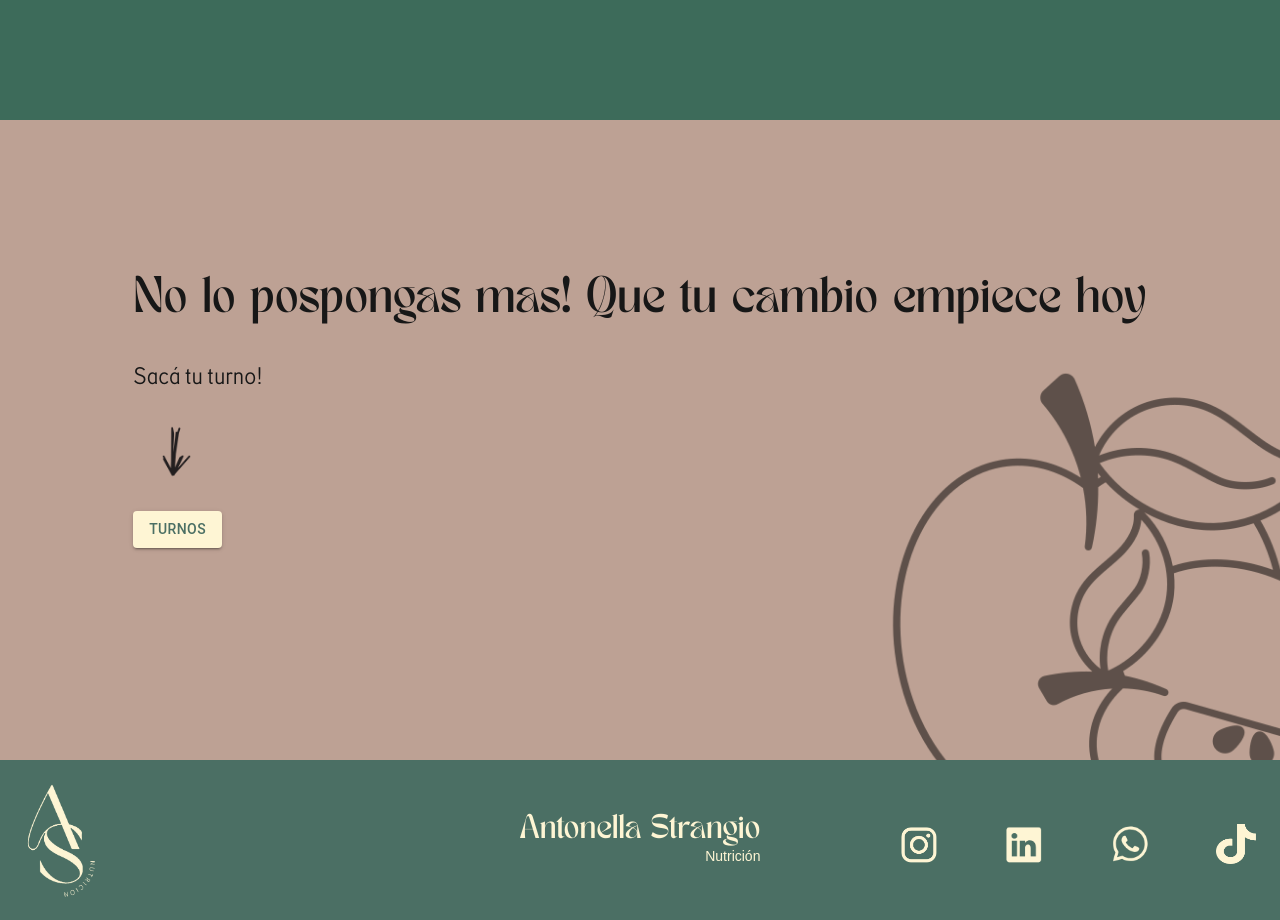
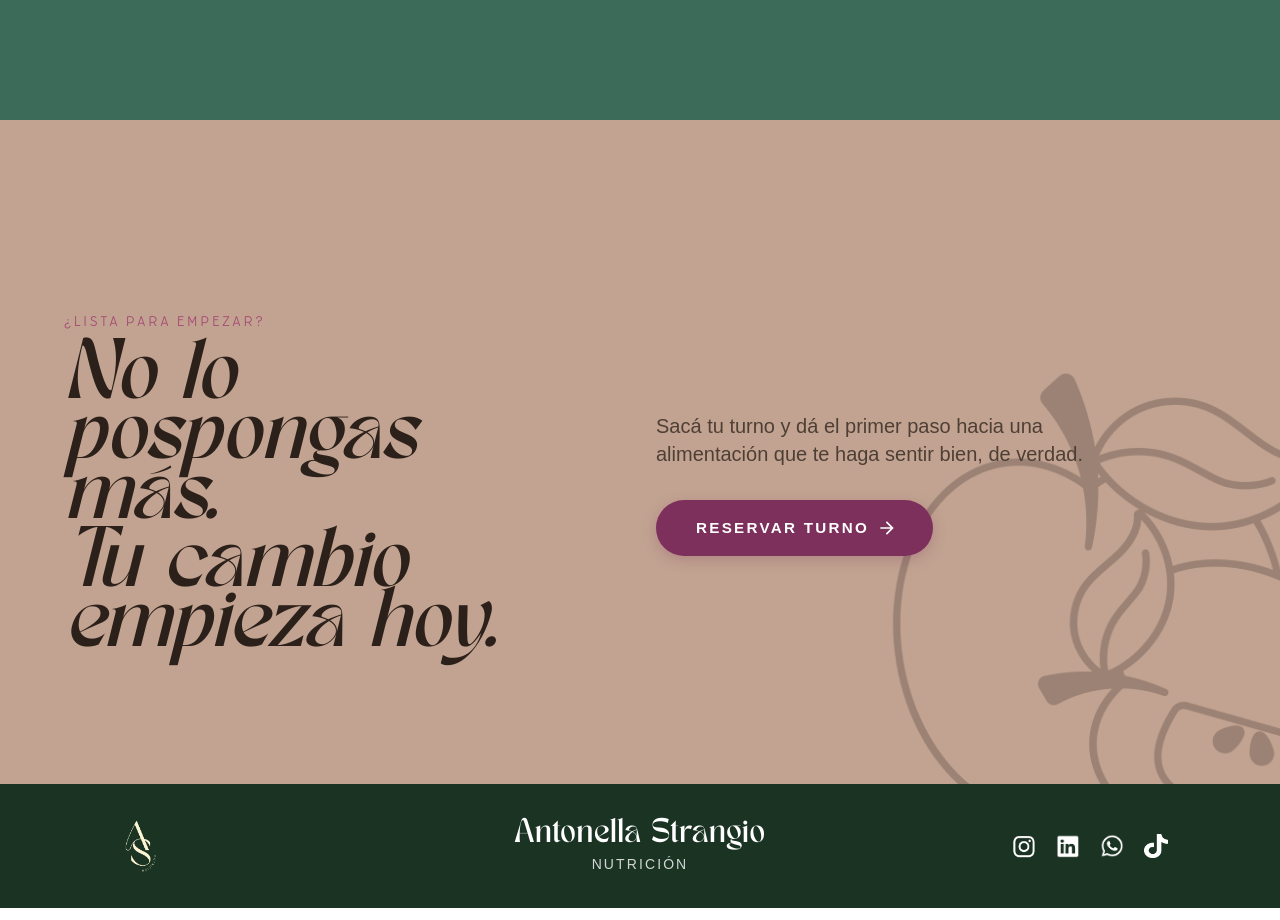
Before and after one commit to Ignacio0104/strangio-nutrition, a Next.js app: page / in a window 1280 px wide. Shown: the part 3080-4000 px from the top of the page. Built offline with nearby package versions, Linux system fonts and the light colour scheme.

Commit message:
full refactor finished

```diff
--- a/app/components/AboutSection/AboutSection.tsx
+++ b/app/components/AboutSection/AboutSection.tsx
@@ -4,7 +4,7 @@ export default function AboutSection() {
   return (
     <section
       id="acerca-de-mi"
-      className="min-h-screen bg-[#F5F0E0] flex flex-col lg:flex-row"
+      className="min-h-screen pt-10 md:pt-0 bg-[#F5F0E0] flex flex-col lg:flex-row"
     >
       {/* ── Image column ── */}
       <div className="relative flex-shrink-0 bg-[#E8E0C8] overflow-hidden self-stretch order-last lg:order-first">
@@ -18,7 +18,7 @@ export default function AboutSection() {
         />
 
         {/* Decorative pill */}
-        <div className="absolute top-4 md:top-16 left-8 bg-[#3D6B5A] text-[#F5F0E0] rounded-xl px-4 py-3">
+        <div className="absolute top-4 md:top-20 left-6 bg-[#3D6B5A] text-[#F5F0E0] rounded-xl px-4 py-3">
           <p className="font-sans text-[0.58rem] font-semibold tracking-[0.15em] uppercase opacity-70 mb-0.5">
             Especialidad
           </p>
--- a/app/components/Contact/Contact.tsx
+++ b/app/components/Contact/Contact.tsx
@@ -2,23 +2,16 @@ import React from "react";
 import Footer from "../Footer/Footer";
 import Image from "next/image";
 import { Button } from "@mui/material";
+import ArrowForwardIcon from "@mui/icons-material/ArrowForward";
 
 export default function Contact() {
   return (
     <section
-      id="contact"
-      className="relative h-screen pt-40 flex justify-center bg-beige "
+      id="contacto"
+      className="relative pt-36 min-h-[83vh] flex flex-col justify-between bg-[#C2A391] overflow-hidden"
     >
-      <div className="absolute top-[-80vh] left-[-100px] overflow-hidden">
-        <Image
-          src="/resources/Images/pear_17532689.png"
-          alt="pear logo"
-          width={400}
-          height={400}
-          priority
-        />
-      </div>
-      <div className="absolute top-[30vh] right-[-100px] opacity-50">
+      {/* Background Decorative Illustration */}
+      <div className="absolute top-[30vh] right-[-100px] opacity-20">
         <Image
           src="/resources/Images/fruit_3789759.png"
           alt="fruit logo"
@@ -35,40 +28,89 @@ export default function Contact() {
           priority
           className="hidden sm:block"
         />
+      </div>{" "}
+      {/* Main Container */}
+      <div className="relative z-10 max-w-6xl px-6 sm:px-12 lg:px-16 w-full flex items-center py-12">
+        <div className="grid grid-cols-1 md:grid-cols-12 gap-8 lg:gap-16 items-center w-full">
+          {/* Left Column: Headings */}
+          <div className="md:col-span-6 flex flex-col justify-center text-left">
+            <span className="font-coralRegular text-xs sm:text-sm tracking-[0.2em] text-[#A64B75] uppercase mb-4 block">
+              ¿Lista para empezar?
+            </span>
+            <h3 className="font-tan text-4xl sm:text-5xl lg:text-6xl text-[#2C211A] font-serif italic leading-tight">
+              No lo pospongas más.
+            </h3>
+            <h3 className="font-tan text-4xl sm:text-5xl lg:text-6xl text-[#2C211A] font-serif italic leading-tight mt-2">
+              Tu cambio empieza hoy.
+            </h3>
           </div>
 
-      <div className="px-10">
-        <h3 className="font-tan lg:text-4xl md:text-3xl sm:text-2xl text-xl">
-          No lo pospongas mas! Que tu cambio empiece hoy
-        </h3>
-        <p className="text-lg sm:text-2xl pt-10 font-coralRegular">
-          Sacá tu turno!
+          {/* Right Column: CTA & Copy */}
+          <div className="md:col-span-6 flex flex-col justify-center items-start md:pl-6 lg:pl-12">
+            <p className="text-[#4E3F35] text-base sm:text-lg lg:text-xl font-light leading-relaxed max-w-md mb-8">
+              Sacá tu turno y dá el primer paso hacia una alimentación que te
+              haga sentir bien, de verdad.
             </p>
-        <Image
-          src="/resources/Images/arrow_right_icon.png"
-          alt="arrow"
-          width={55}
-          height={55}
-          priority
-          className="rotate-90 py-8 ml-4"
-        />
+
+            <div className="flex flex-col items-start gap-4 w-full">
               <a
                 href="https://wa.me/5491161058110?text=Hola%2C+quiero+m%C3%A1s+informaci%C3%B3n"
                 target="_blank"
+                rel="noopener noreferrer"
+                className="w-full sm:w-auto"
               >
                 <Button
+                  variant="contained"
+                  endIcon={<ArrowForwardIcon className="text-sm" />}
                   sx={{
-              backgroundColor: "var(--white-cream)",
-              color: "var(--dark-green)",
+                    backgroundColor: "#7D305B", // Your elegant plum color
+                    color: "#FFFFFF",
+                    fontFamily: "var(--font-coralRegular), sans-serif",
+                    fontSize: { xs: "0.875rem", sm: "0.95rem" },
+                    fontWeight: 600,
+                    letterSpacing: "0.15em",
+                    px: { xs: 4, sm: 5 },
+                    py: 1.8,
+                    borderRadius: "50px", // Fully pill-shaped like the design
+                    textTransform: "uppercase",
+                    boxShadow: "0 4px 14px rgba(125, 48, 91, 0.25)",
+                    transition: "all 0.2s ease-in-out",
+                    width: { xs: "100%", sm: "auto" },
+                    "&:hover": {
+                      backgroundColor: "#662449",
+                      boxShadow: "0 6px 20px rgba(125, 48, 91, 0.4)",
+                      transform: "translateY(-1px)",
+                    },
                   }}
-            variant="contained"
-            className="font-coralRegular text-sm sm:text-lg"
                 >
-            TURNOS
+                  Reservar Turno
                 </Button>
               </a>
             </div>
-      <Footer />
+          </div>
+        </div>
+      </div>
+      {/* Clean Footer placement */}
     </section>
   );
 }
+{
+  /* <div className="absolute top-[30vh] right-[-100px] opacity-50">
+        <Image
+          src="/resources/Images/fruit_3789759.png"
+          alt="fruit logo"
+          width={400}
+          height={400}
+          priority
+          className="block sm:hidden"
+        />
+        <Image
+          src="/resources/Images/fruit_3789759.png"
+          alt="fruit logo"
+          width={500}
+          height={500}
+          priority
+          className="hidden sm:block"
+        />
+      </div> */
+}
--- a/app/components/Footer/Footer.tsx
+++ b/app/components/Footer/Footer.tsx
@@ -3,80 +3,97 @@ import React from "react";
 
 export default function Footer() {
   return (
-    <div className="w-full absolute sm:h-40 h-[6rem] bottom-0 bg-dark-green text-white z-50">
-      <div className="flex items-center justify-between h-[100%] px-4 sm:px-6 gap-0 lg:gap-20 md:gap-10">
-        <div className="w-[10%] sm:w-[20%] lg:w-[33%]">
+    /* CHANGED: Removed 'absolute bottom-0' and replaced with a semantic HTML footer tag */
+    <footer className="w-full bg-[#1A3323] text-white z-50 py-6 sm:py-8 mt-auto">
+      <div className="max-w-6xl mx-auto flex items-center justify-between px-6 sm:px-12 gap-4">
+        {/* Brand Logo Container */}
+        <div className="w-[25%] flex justify-start">
           <Image
             src="/resources/Images/anto-logo-white.png"
-            alt="Page logo"
-            width={80}
-            height={80}
+            alt="Antonella Strangio Logo"
+            width={60}
+            height={60}
+            className="w-12 h-12 sm:w-[60px] sm:h-[60px] object-contain"
             priority
           />
         </div>
-        <div className="flex flex-row sm:flex-col justify-center items-center sm:w-[33%] w-[50%]">
-          <div className="flex flex-col items-end text-white-cream">
-            <h3 className="font-tan text-xs sm:text-sm md:text-xl lg:text-2xl">
-              Antonella Strangio
-            </h3>
-            <h4 className="sm:text-sm text-xs items-end">Nutrición</h4>
-          </div>
+
+        {/* Professional Title Branding */}
+        <div className="w-[50%] flex flex-col items-center justify-center text-center">
+          <h3 className="font-tan text-sm sm:text-lg md:text-xl lg:text-2xl tracking-wide">
+            Antonella Strangio
+          </h3>
+          <h4 className="text-xs sm:text-sm uppercase tracking-[0.15em] opacity-80 mt-1">
+            Nutrición
+          </h4>
         </div>
 
-        <div className="w-[33%] h-[20%]">
-          <div className="flex flex-row justify-between m-auto">
+        {/* Social Icons Navigation Grid */}
+        <div className="w-[25%] flex justify-end">
+          <div className="grid grid-cols-2 md:flex items-center justify-end gap-3 sm:gap-5">
             <a
               href="https://www.instagram.com/antostrangio.nutricion/"
               target="_blank"
+              rel="noopener noreferrer"
+              className="hover:scale-105 transition-transform"
             >
               <Image
                 src="/resources/Images/instagram_icon.png"
-                alt="Page logo"
-                width={25}
-                height={25}
-                className="w-6 h-6 sm:w-10 sm:h-10"
+                alt="Instagram"
+                width={24}
+                height={24}
+                className="w-5 h-5 sm:w-6 sm:h-6  brightness-200"
                 priority
               />
             </a>
             <a
               href="https://www.linkedin.com/in/antonellastrangio/"
               target="_blank"
+              rel="noopener noreferrer"
+              className="hover:scale-105 transition-transform"
             >
               <Image
                 src="/resources/Images/linkedin_icon.png"
-                alt="Page logo"
-                width={35}
-                height={35}
-                className="w-6 h-6 sm:w-10 sm:h-10"
+                alt="LinkedIn"
+                width={24}
+                height={24}
+                className="w-5 h-5 sm:w-6 sm:h-6  brightness-200"
                 priority
               />
             </a>
             <a
+              href="https://wa.me/5491161058110?text=Hola%2C+quiero+m%C3%A1s+informaci%C3%B3n"
               target="_blank"
-              href="https://wa.me/5491161058110?text=Hola%2C+quiero+m%C3%A1s+informaci%C3%B3n"
+              rel="noopener noreferrer"
+              className="hover:scale-105 transition-transform"
             >
               <Image
                 src="/resources/Images/whatsapp_icon.png"
-                alt="Page logo"
-                width={35}
-                height={35}
-                className="w-6 h-6 sm:w-10 sm:h-10"
+                alt="WhatsApp"
+                width={24}
+                height={24}
+                className="w-5 h-5 sm:w-6 sm:h-6  brightness-200"
                 priority
               />
             </a>
-            <a href="https://www.tiktok.com/@anto.strangio.nut" target="_blank">
+            <a
+              href="https://www.tiktok.com/@anto.strangio.nut"
+              target="_blank"
+              rel="noopener noreferrer"
+              className="hover:scale-105 transition-transform"
+            >
               <Image
                 src="/resources/Images/tiktok_icon.png"
-                alt="Page logo"
-                width={35}
-                height={35}
-                className="w-6 h-6 sm:w-10 sm:h-10"
+                alt="TikTok"
+                width={24}
+                height={24}
+                className="w-5 h-5 sm:w-6 sm:h-6  brightness-200"
                 priority
               />
             </a>
           </div>
         </div>
       </div>
-    </div>
+    </footer>
   );
 }
--- a/app/components/HeroSection/HeroSection.tsx
+++ b/app/components/HeroSection/HeroSection.tsx
@@ -2,7 +2,10 @@ import Image from "next/image";
 
 export default function HeroSection() {
   return (
-    <section className="relative min-h-screen bg-[#C4588A] overflow-hidden flex flex-col lg:flex-row">
+    <section
+      id="principal"
+      className="relative min-h-screen bg-[#C4588A] overflow-hidden flex flex-col lg:flex-row"
+    >
       <Image
         src="/resources/Images/avocado.png"
         alt="Fondo"
--- a/app/components/Services/Services.tsx
+++ b/app/components/Services/Services.tsx
@@ -33,7 +33,7 @@ export default function Services() {
   return (
     <section
       id="servicios"
-      className="relative h-screen bg-[#3D6B5A] overflow-hidden flex flex-col justify-between px-6 pt-10 pb-8 sm:px-12 sm:py-24 lg:px-20 lg:justify-center"
+      className="relative pt-24 md:pt-0 h-screen bg-[#3D6B5A] overflow-hidden flex flex-col justify-between px-6 pt-10 pb-8 sm:px-12 sm:py-24 lg:px-20 lg:justify-center"
     >
       {/* ── Header ── */}
       <div className="relative z-10 sm:mb-16 flex flex-col lg:flex-row lg:items-end lg:justify-between gap-3 sm:gap-6">
@@ -56,11 +56,11 @@ export default function Services() {
       </div>
 
       {/* ── Steps grid ── */}
-      <div className="relative z-10 flex-1 sm:flex-none m-auto grid grid-cols-1 w-[80%] gap-4 lg:gap-2 lg:w-full lg:grid-cols-4 gap-px bg-transparent overflow-hidden my-4 sm:my-0">
+      <div className="relative z-10 flex-1 sm:flex-none m-auto grid grid-cols-2 w-full md:w-[80%] gap-4 lg:gap-2 lg:w-full lg:grid-cols-4 gap-px bg-transparent overflow-hidden my-4 sm:my-0">
         {steps.map(({ number, title, description, icon }) => (
           <div
             key={number}
-            className="group rounded-2xl bg-[#2A4A3E]/70 hover:bg-[#2A4A3E] transition-colors duration-300 p-4 sm:p-8 flex flex-col gap-2 sm:gap-4"
+            className="group rounded-2xl bg-[#2A4A3E]/70 hover:bg-[#2A4A3E] h-[80%] mt-10 md:h-full md:mt-0 transition-colors duration-300 p-4 sm:p-8 flex flex-col gap-2 sm:gap-4"
           >
             {/* Icon + number row */}
             <div className="flex items-start justify-between">
--- a/app/page.tsx
+++ b/app/page.tsx
@@ -1,20 +1,20 @@
 import AboutSection from "./components/AboutSection/AboutSection";
 import Contact from "./components/Contact/Contact";
 import FloaterSection from "./components/FloaterSection/FloaterSection";
+import Footer from "./components/Footer/Footer";
 import Header from "./components/Header/Header";
 import HeroSection from "./components/HeroSection/HeroSection";
 import Services from "./components/Services/Services";
 
 export default function Home() {
   return (
-    <main>
+    <main className="flex flex-col min-h-screen w-full overflow-x-hidden">
       <Header />
-      <FloaterSection>
-        <HeroSection />
-        <AboutSection />
-        <Services />
-        <Contact />
-      </FloaterSection>
+      <HeroSection />
+      <AboutSection />
+      <Services />
+      <Contact />
+      <Footer />
     </main>
   );
 }
--- a/package.json
+++ b/package.json
@@ -11,6 +11,7 @@
   "dependencies": {
     "@emotion/react": "^11.14.0",
     "@emotion/styled": "^11.14.0",
+    "@mui/icons-material": "^6.5.0",
     "@mui/material": "^6.4.5",
     "autoprefixer": "^10.4.20",
     "framer-motion": "^12.4.7",
```
Also changed, not shown: app/components/Header/Header.tsx (+5 -5 lines), 1 other file (tests, documents, lock files or other folders). Lines whose indentation alone changed are shown as unchanged.
